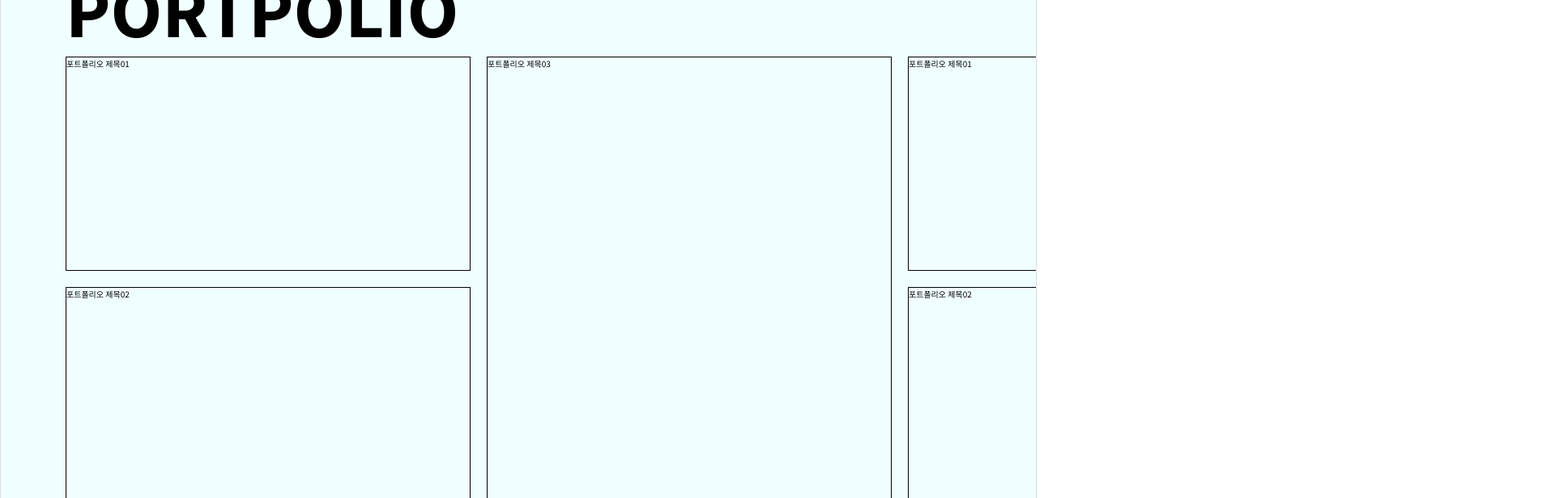
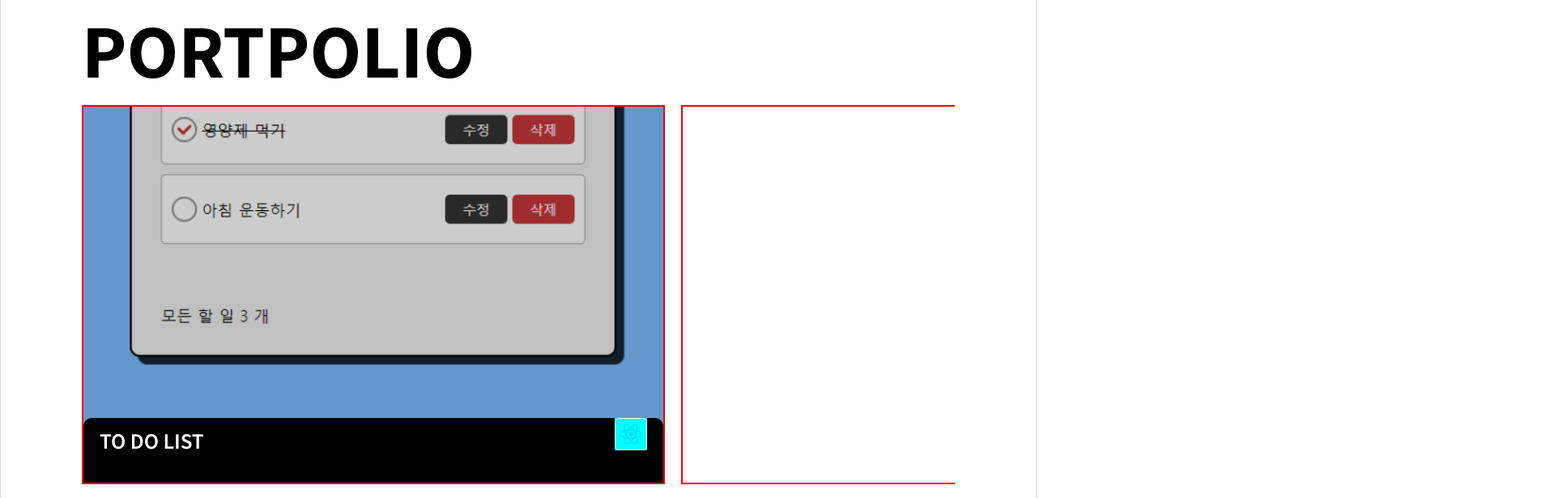
Before and after one commit to ssowem/aboutme-2.5, a React (Vite) app: page / in a window 1280 px wide. Shown: the part 1700-2316 px from the top of the page at 81% size, 1920 px wide, since content can reach past the window. Built offline with nearby package versions, Linux system fonts and the light colour scheme.

Commit message:
feat: 포트폴리오 소개 영역 가로스크롤 상태관리, css 수정

```diff
--- a/src/App.jsx
+++ b/src/App.jsx
@@ -4,20 +4,20 @@ import styled from '@emotion/styled';
 import Intro from './components/intro';
 import Portfolio from './components/Portfolio';
 import About from './components/About';
-// import Intro from './components/intro';
+import { throttle } from 'lodash';
 
 const Container = styled.div`
   display: flex;
   flex-direction: column;
-  transition: transform 0.5s ease-in-out; /* 부드러운 애니메이션 */
+  transition: transform 0.5s ease-in-out;
   will-change: transform;
   width: 100vw;
-  height: auto;
 `;
 
 const Section = styled.div`
+  height: ${(props) => props.screenHeight}px;
   height: 100vh;
-  background-color: #f0f0f0;
+  background-color: #7a2c2c;
   border: 1px solid #ddd;
   box-sizing: border-box;
 `;
@@ -28,29 +28,48 @@ function App() {
   const saveIndex = Number(localStorage.getItem('activeIndex')) || 0;
   const [activeIndex, setActiveIndex] = useState(saveIndex);
   const [isAboutVisible, setIsAboutVisible] = useState(false);
-  const [isScrollAtStart, setIsScrollAtStart] = useState(true); //가로스크롤0인지여부
+  const [screenHeight, SetScreenHeight] = useState(window.innerHeight);
+  const [isScrollAtStart, setIsScrollAtStart] = useState(false);
 
-  // 포폴 컴포넌트에서 가로스크롤 상태를 업데이트하는 함수
-  const updateScrollState = (isAtStart) => {
-    setIsScrollAtStart(isAtStart);
+  useEffect(() => {
+    //창크기 바뀔때 동작하는 함수
+    const handleResize = () => {
+      SetScreenHeight(window.innerHeight); // screenHeight 상태값을 업데이트
+    };
+
+    window.addEventListener('resize', handleResize);
+
+    return () => {
+      window.removeEventListener('resize', handleResize);
+    };
+  }, []);
+
+  // 포트폴리오 컴포넌트 스크롤값 업데이트 함수
+  const handlePortfolioScroll = (scrollValue) => {
+    setIsScrollAtStart(scrollValue);
+    console.log('확인됨여', isScrollAtStart);
   };
 
   //마우스 휠 감지후 동작
-  const handleScroll = (event) => {
-    const { deltaY } = event;
+  const handleScroll = throttle((event) => {
+    const { deltaY } = event; // 세로스크롤 방향 확인 (위/아래)
     const totalSections = containerRef.current.children.length;
 
+    // 아래로 스크롤
+    if (deltaY > 0 && activeIndex < totalSections - 1) {
+      setActiveIndex((prev) => prev + 1);
+    }
 
-    // activeIndex가 0이거나1일때 (2아래일때)
-    if (deltaY > 0 && activeIndex < totalSections - 1) {
-      //아래로 스크롤
-      setActiveIndex((prev) => prev + 1);
-    } else if (deltaY < 0 && activeIndex > 0 && isScrollAtStart) {
-      //activeIndex가 1이거나 2일때
-      // 위로 스크롤
-      setActiveIndex((prev) => prev - 1);
+    // 위로스크롤
+    if (deltaY < 0 && activeIndex > 0) {
+      // 포폴 영역이면서 isScrollAtStart === true일때
+      if (activeIndex === 2 && isScrollAtStart) {
+        setActiveIndex((prev) => prev - 1);
+      } else if (activeIndex !== 2) {
+        setActiveIndex((prev) => prev - 1);
+      }
     }
-  };
+  }, 1000);
 
   useEffect(() => {
     localStorage.setItem('activeIndex', activeIndex);
@@ -66,21 +85,22 @@ function App() {
 
   return (
     <Container
-      className="slider"
       onWheel={handleScroll}
       ref={containerRef}
-      style={{ transform: `translateY(-${activeIndex * 100}vh)` }}
+      style={{
+        transform: `translateY(-${activeIndex * screenHeight}px)`,
+      }}
     >
-      <Section>
+      <Section screenHeight={screenHeight}>
         <Intro />
       </Section>
 
-      <Section>
+      <Section screenHeight={screenHeight}>
         <About isAboutVisible={isAboutVisible} />
       </Section>
 
-      <Section>
-        <Portfolio onScrollChange={updateScrollState}/>
+      <Section screenHeight={screenHeight}>
+        <Portfolio scrollUpdate={handlePortfolioScroll} />
       </Section>
     </Container>
   );
--- a/src/components/About.jsx
+++ b/src/components/About.jsx
@@ -11,6 +11,7 @@ const Container = styled.div`
 
   display: flex;
   flex-direction: column;
+  overflow: hidden;
 `;
 
 const Title = styled.div`
--- a/src/components/Intro.jsx
+++ b/src/components/Intro.jsx
@@ -11,10 +11,11 @@ const Container = styled.div`
   display: flex;
   flex-direction: column;
   font-size: 62.5%;
+  overflow: hidden;
 `;
 
 const MainText = styled.div`
-  padding: 100px;
+  padding: 10rem;
   width: 100%;
   height: 50%;
   color: #fff;
--- a/src/components/Portfolio.jsx
+++ b/src/components/Portfolio.jsx
@@ -2,28 +2,29 @@ import styled from '@emotion/styled';
 import { useEffect, useRef, useState } from 'react';
 
 const Container = styled.div`
-  background-color: azure;
+  background-color: #ffffff;
   width: 100%;
   height: 100%;
-  padding: 5rem 0 8rem 8rem;
+  padding: 10rem;
   display: flex;
   flex-direction: column;
+  overflow: hidden;
 `;
 
 const Title = styled.div`
   font-size: 8.2rem;
   font-weight: 800;
+  color: #000000;
 `;
 
 const CardWrap = styled.div`
   width: 100%;
   height: 800px;
-  /* border: 1px solid red; */
   display: flex;
   gap: 2rem;
 
-  overflow-x: scroll;
-  /* flex-direction: column; */
+  overflow: hidden;
+  padding-top: 1rem;
 `;
 
 const CardBox = styled.div`
@@ -32,8 +33,75 @@ const CardBox = styled.div`
   gap: 2rem;
 
   .card {
-    width: 500px;
-    border: 1px solid black;
+    border: 2px solid red;
+    overflow: hidden;
+    width: 720px;
+    display: flex;
+    justify-content: flex-end;
+    align-items: flex-end;
+    cursor: pointer;
+    position: relative;
+
+    .thumbnail {
+      background-color: #000000;
+
+      img {
+        opacity: 0.8;
+        width: 100%;
+        height: 100%;
+        /* display: block; */
+      }
+    }
+
+    .tag-box {
+      position: absolute;
+      width: 100%;
+      height: 8rem;
+      display: flex;
+      justify-content: space-between;
+      background-color: #000000;
+
+      padding: 0 1rem 1rem 0;
+      border-top-right-radius: 1rem;
+      border-top-left-radius: 1rem;
+
+      /* transform: translateY(2rem); */
+
+      span {
+        color: #ffffff;
+        font-size: 2.4rem;
+        font-weight: 600;
+        margin: 1rem 0 0 2rem;
+      }
+
+      .skills-wrap {
+        display: flex;
+        gap: 1rem;
+        height: 4rem;
+        background-color: aqua;
+        margin-right: 1rem;
+
+      }
+
+      .skills-wrap img {
+        width: 4rem;
+
+        /* border: 3px solid #fff; */
+        border-radius: 0.5rem;
+        border: 1px solid #ffffff;
+        padding: .5rem;
+      }
+    }
+  }
+
+  .card:hover .tag-box {
+    /* transform: translateY(1rem); */
+    transition: 1s;
+  }
+
+  .card:hover .thumbnail img {
+    opacity: 1;
+    transition: 1s;
   }
 
   .card.two {
@@ -45,21 +113,22 @@ const CardBox = styled.div`
   }
 `;
 
-function Portfolio({onScrollChange}) {
+function Portfolio({ scrollUpdate }) {
   const CardWrapRef = useRef(null); // CardWrap(드래그할수있는 영역) 참조하
   const [isDragging, setIsDragging] = useState(false);
   const [startX, setStartX] = useState(0); // 드래그시작점 X축 좌표값
   const [totalX, setTotalX] = useState(0);
 
+  const scrollChecker = () => {
+    const xScrollValue = CardWrapRef.current.scrollLeft;
 
-  const ScrollPosition = () => {
-    if (!CardWrapRef.current) return;
-
-    const isAtStart = CardWrapRef.current.scrollLeft === 0;
-    onScrollChange(isAtStart); // app 부모 컴포넌트에 상태 전달
+    if (xScrollValue === 0) {
+      scrollUpdate(true);
+      console.log('0임요');
+    } else {
+      scrollUpdate(false);
+    }
   };
-
-
 
   // 마우스 드래그 시작될때 동작
   const onDragStart = (e) => {
@@ -83,63 +152,90 @@ function Portfolio({onScrollChange}) {
     if (CardWrapRef.current) {
       // 스크롤 업데이트
       CardWrapRef.current.scrollLeft = totalX + dragX;
-      ScrollPosition();
-
     }
   };
 
   // 드래그 끝났을때 isDragging 상태로 업데이트 시키는 동작
   const onDragEnd = () => {
     setIsDragging(false);
-    ScrollPosition();
-
   };
 
   const onWheel = (e) => {
     if (!CardWrapRef.current) return;
     // e.preventDefault();
     CardWrapRef.current.scrollLeft += e.deltaY; // 세로 휠값을 가로스크롤로 적용;=
-    ScrollPosition();
   };
 
   return (
-    <Container>
+    <Container onWheel={onWheel}>
       <Title>PORTPOLIO</Title>
 
       <CardWrap
         ref={CardWrapRef}
+        onScroll={scrollChecker}
         onMouseDown={onDragStart}
         onMouseMove={onDragMove}
         onMouseUp={onDragEnd}
         onMouseLeave={onDragEnd}
-        onWheel={onWheel}
-        // onChange={handleInputChange}
       >
         <CardBox>
-          <div className="card two">포트폴리오 제목01</div>
-          <div className="card two">포트폴리오 제목02</div>
+          <div className="card single">
+            <div className="thumbnail">
+              <img src="src/images/todolist.png" />
+            </div>
+
+            <div className="tag-box">
+              <span>TO DO LIST</span>
+
+              <div className="skills-wrap">
+                <img src="src/images/react-js-icon.png" />
+              </div>
+            </div>
+          </div>
         </CardBox>
 
         <CardBox>
-          <div className="card single">포트폴리오 제목03</div>
+          <div className="card single">
+            <div className="text-box">
+              <span>TO DO LIST</span>
+            </div>
+          </div>
         </CardBox>
 
         <CardBox>
-          <div className="card two">포트폴리오 제목01</div>
-          <div className="card two">포트폴리오 제목02</div>
+          <div className="card single">
+            <img src="src/images/todolist.png" />
+            <div className="text-box">
+              <span>TO DO LIST</span>
+            </div>
+          </div>
         </CardBox>
 
         <CardBox>
-          <div className="card single">포트폴리오 제목03</div>
+          <div className="card single">
+            <img src="src/images/todolist.png" />
+            <div className="text-box">
+              <span>TO DO LIST</span>
+            </div>
+          </div>
         </CardBox>
 
         <CardBox>
-          <div className="card two">포트폴리오 제목01</div>
-          <div className="card two">포트폴리오 제목02</div>
+          <div className="card single">
+            <img src="src/images/todolist.png" />
+            <div className="text-box">
+              <span>TO DO LIST</span>
+            </div>
+          </div>
         </CardBox>
 
         <CardBox>
-          <div className="card single">포트폴리오 제목03</div>
+          <div className="card two">
+            <span>메가박스</span>
+          </div>
+          <div className="card two">
+            <span>스포티파이</span>
+          </div>
         </CardBox>
       </CardWrap>
     </Container>
--- a/src/index.css
+++ b/src/index.css
@@ -7,7 +7,6 @@ body {
   overflow: hidden;
 }
 
-
 * {
   box-sizing: border-box;
   margin: 0;
```
Also changed, not shown: src/images/react-js-icon.png (added), src/images/todolist.png (added).
